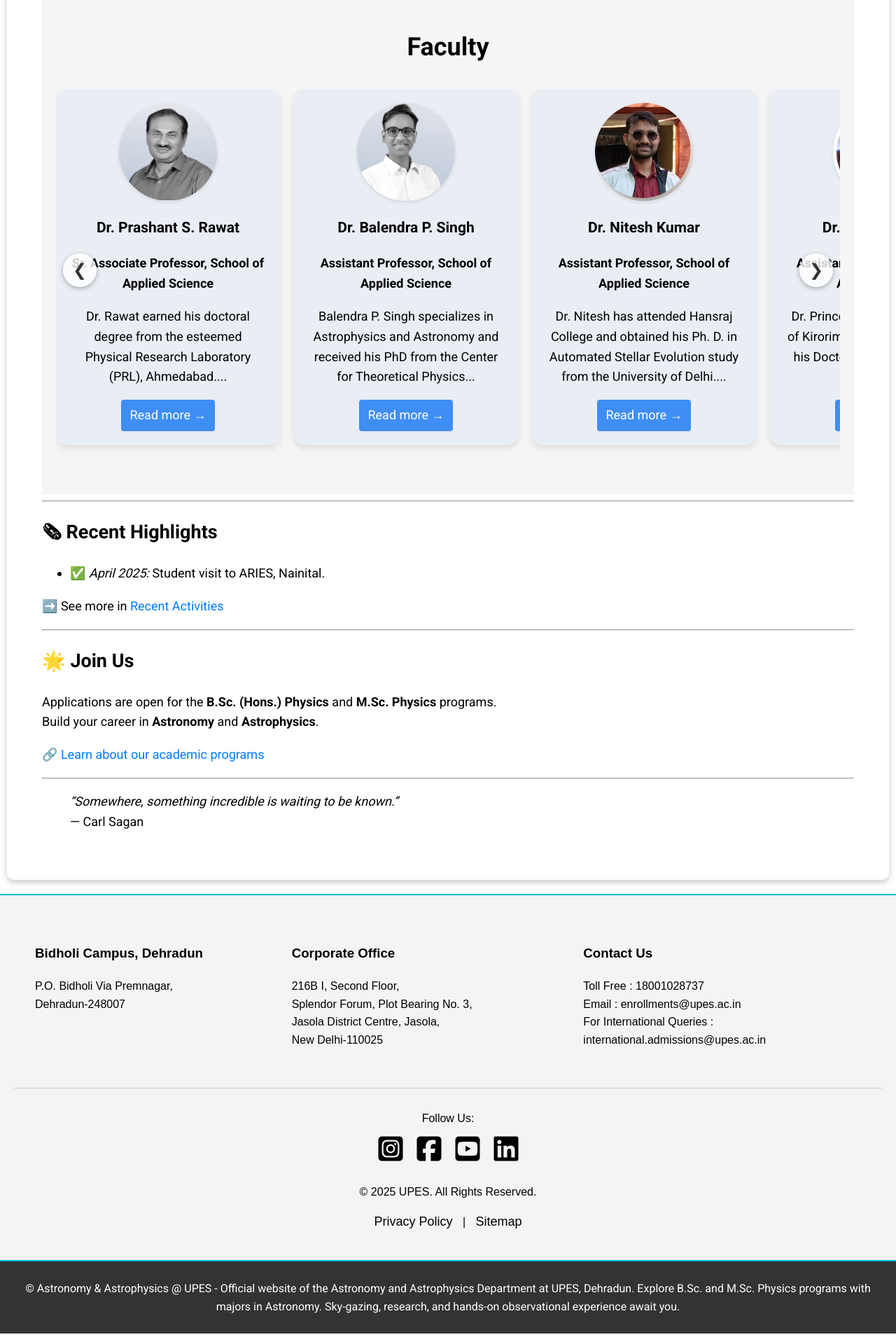
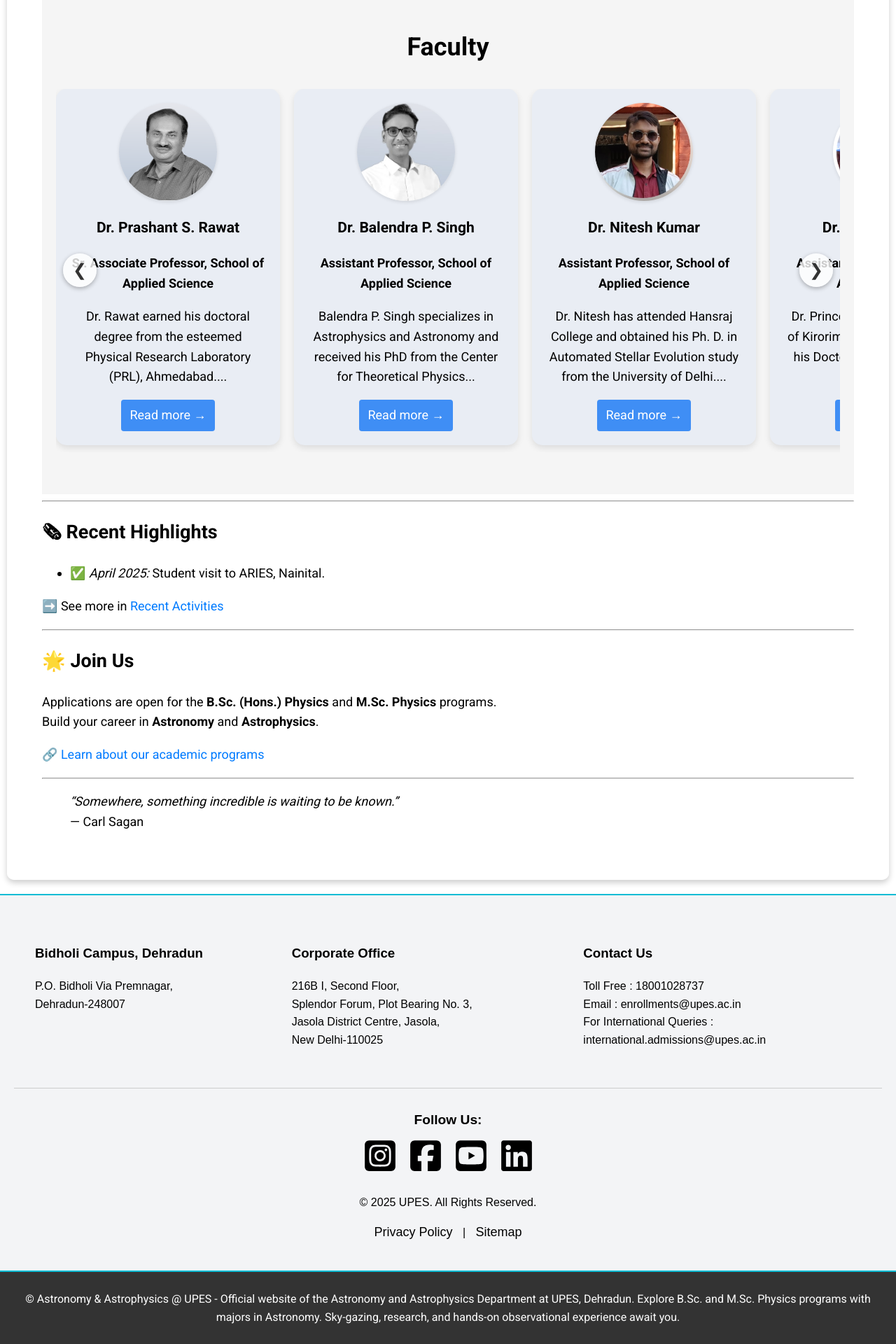
Before and after one commit to princesharmaupes/astroupes.github.io, a Jekyll site: the page built from index.markdown, in a window 1280 px wide. Shown: the part 1929-3849 px from the top of the page at 70% size. Built offline with Jekyll 4.4.1, drawn with Linux system fonts in a browser that asks for light colours.

Commit message:
day5 footer icons upgraded

```diff
--- a/_layouts/default.html
+++ b/_layouts/default.html
@@ -280,12 +280,20 @@
   <hr style="margin: 30px 0; border: 0; border-top: 1px solid #ccc;">
 
   <div style="text-align: center;">
-    <div style="margin-bottom: 10px;">Follow Us:</div>
-    <div style="display: flex; justify-content: center; gap: 15px;">
-      <a href="https://www.instagram.com/astro_at_upes/" class="social-icon"><img src="assests/images/square-instagram-brands.svg" target="_blank" alt="Instagram" /></a>
-      <a href="https://www.facebook.com/UPESddnuk" class="social-icon"><img src="assests/images/square-facebook-brands.svg" target="_blank" alt="Facebook" /></a>
-      <a href="https://www.youtube.com/user/UPESUniversity/featured" class="social-icon"><img src="assests/images/square-youtube-brands.svg" target="_blank" alt="YouTube" /></a>
-      <a href="https://www.linkedin.com/school/upesdehradun/posts/" class="social-icon"><img src="assests/images/linkedin-brands.svg" target="_blank" alt="LinkedIn" /></a>
+    <div style="margin-bottom: 10px; font-size: 1.2em; font-weight: bold;">Follow Us:</div>
+    <div style="display: flex; justify-content: center; align-items: center; gap: 15px;">
+      <a href="https://www.instagram.com/astro_at_upes/" class="social-icon">
+        <img src="assests/images/square-instagram-brands.svg" target="_blank" alt="Instagram" style="width: 50px; height: 50px;">
+      </a>
+      <a href="https://www.facebook.com/UPESddnuk" class="social-icon">
+        <img src="assests/images/square-facebook-brands.svg" target="_blank" alt="Facebook" style="width: 50px; height: 50px;">
+      </a>
+      <a href="https://www.youtube.com/user/UPESUniversity/featured" class="social-icon">
+        <img src="assests/images/square-youtube-brands.svg" target="_blank" alt="YouTube" style="width: 50px; height: 50px;">
+      </a>
+      <a href="https://www.linkedin.com/school/upesdehradun/posts/" class="social-icon">
+        <img src="assests/images/linkedin-brands.svg" target="_blank" alt="LinkedIn" style="width: 50px; height: 50px;">
+      </a>
     </div>
   </div>
 
```
